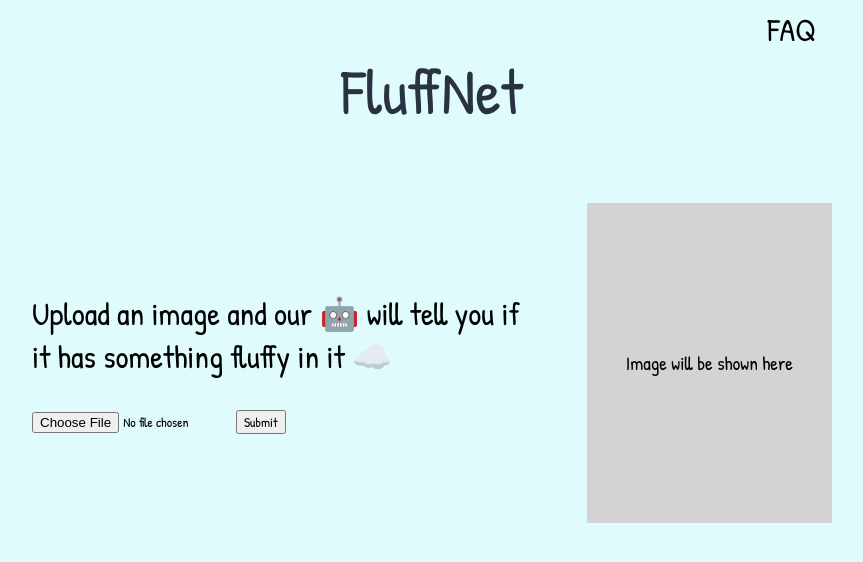
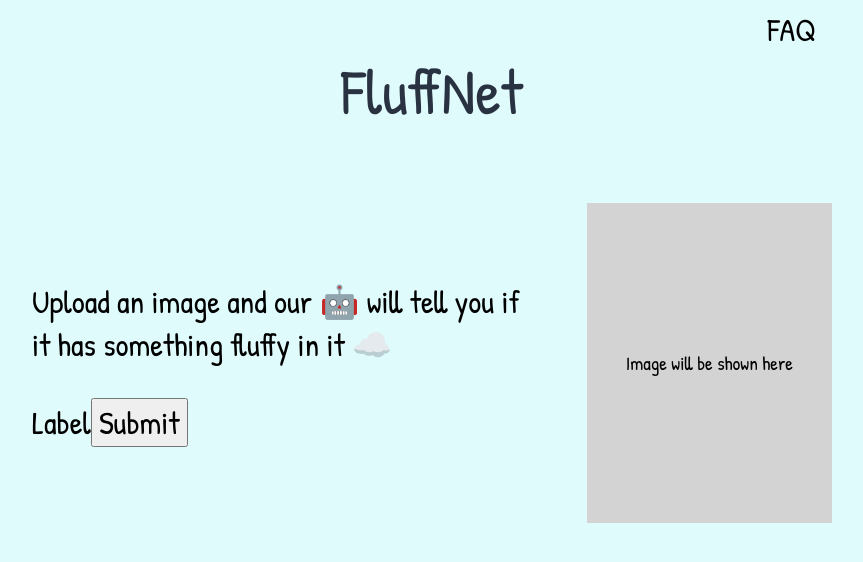
Before and after one commit to mihailthebuilder/fluffnet-front, a React (Create React App) app: page / in a window 1280 px wide. Shown: the top 562 px of the page, without its empty margins (208-1071 px from the left). Built offline with nearby package versions, Linux system fonts and the light colour scheme.

Commit message:
hid upload file button

```diff
--- a/src/App.js
+++ b/src/App.js
@@ -39,6 +39,8 @@ function App() {
             in it ☁️
           </p>
           <form onSubmit={predictImage}>
+            <label>
+              <span>Label</span>
               <input
                 onChange={(e) =>
                   setImage({
@@ -49,6 +51,7 @@ function App() {
                 type="file"
                 required
               ></input>
+            </label>
 
             <button type="submit">Submit</button>
           </form>
--- a/src/App.scss
+++ b/src/App.scss
@@ -47,6 +47,17 @@ h1 {
     }
   }
 
+  form {
+    label > span,
+    button {
+      font-size: 2rem;
+    }
+
+    input {
+      display: none;
+    }
+  }
+
   img {
     max-width: 100%;
     max-height: 20rem;
```
Lines whose indentation alone changed are shown as unchanged.
